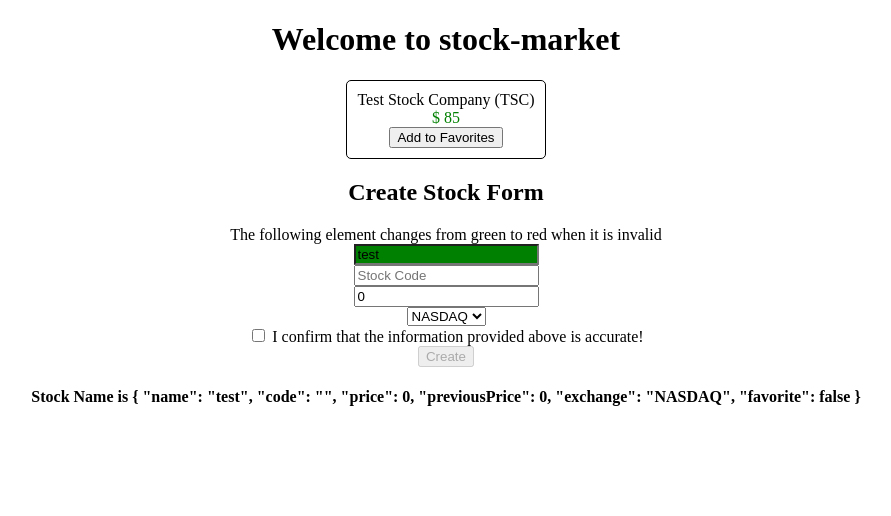
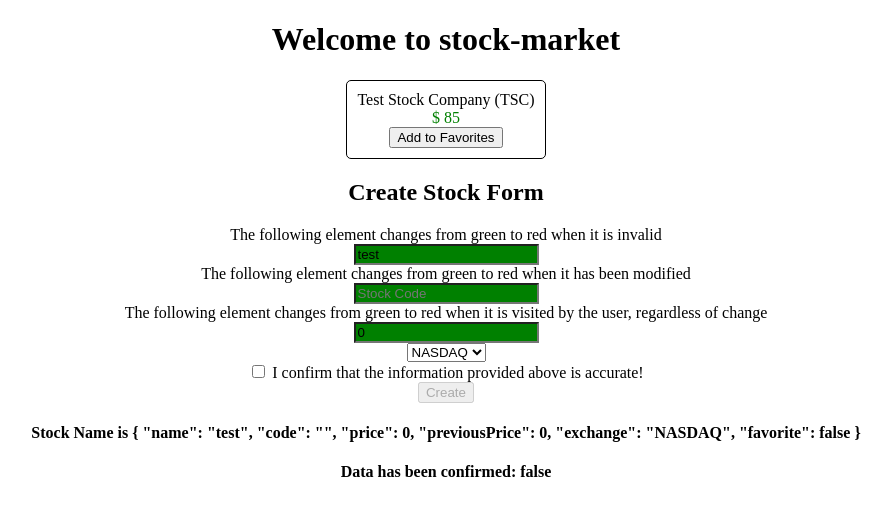
Before and after one commit to victor-arana/stock-market, an Angular app: page / in a window 1280 px wide. Shown: the top 516 px of the page, without its empty margins (194-1085 px from the left). Built offline with nearby package versions, Linux system fonts and the light colour scheme.

Commit message:
:lipstick: state, add state changes

```diff
--- a/src/app/stock/create-stock/create-stock.component.css
+++ b/src/app/stock/create-stock/create-stock.component.css
@@ -1,7 +1,11 @@
-.stock-name .ng-valid{
+.stock-name .ng-valid,
+.stock-code .ng-pristine,
+.stock-price .ng-untouched{
     background-color: green;
 }
 
-.stock-name .ng-invalid{
+.stock-name .ng-invalid,
+.stock-code .ng-dirty
+.stock-price .ng-touched{
     background-color: pink;
 }
--- a/src/app/stock/create-stock/create-stock.component.html
+++ b/src/app/stock/create-stock/create-stock.component.html
@@ -12,15 +12,26 @@
                    name="stockName"
                    [(ngModel)]="stock.name">
         </div>
+        <div>
+            The following element changes from green to red
+            when it has been modified
+        </div>
         <div class="stock-code">
-            <input type="text" placeholder="Stock Code"
-                    name="stockCode" [(ngModel)]="stock.code">
+            <input type="text"
+                    placeholder="Stock Code"
+                    name="stockCode"
+                    [(ngModel)]="stock.code">
         </div>
-
+        <div>
+            The following element changes from green to red
+            when it is visited by the user, regardless of change
+        </div>
         <div class="stock-price">
-            <input type="number" placeholder="Stock Price"
-                    name="stockPrice" [ngModel]="stock.price"
-                    (ngModelChange)="setStockPrice($event)">
+            <input type="number"
+                   placeholder="Stock Price"
+                   name="stockPrice"
+                   [ngModel]="stock.price"
+                   (ngModelChange)="setStockPrice($event)">
         </div>
         <div class="stock-exchange">
             <select name="stockExchange" [(ngModel)]="stock.exchange">
@@ -35,5 +46,6 @@
 
         <button [disabled]="!confirmed" type="submit">Create</button>
         <h4>Stock Name is {{stock | json}}</h4>
+        <h4>Data has been confirmed: {{confirmed}}</h4>
     </form>
 </div>
```
